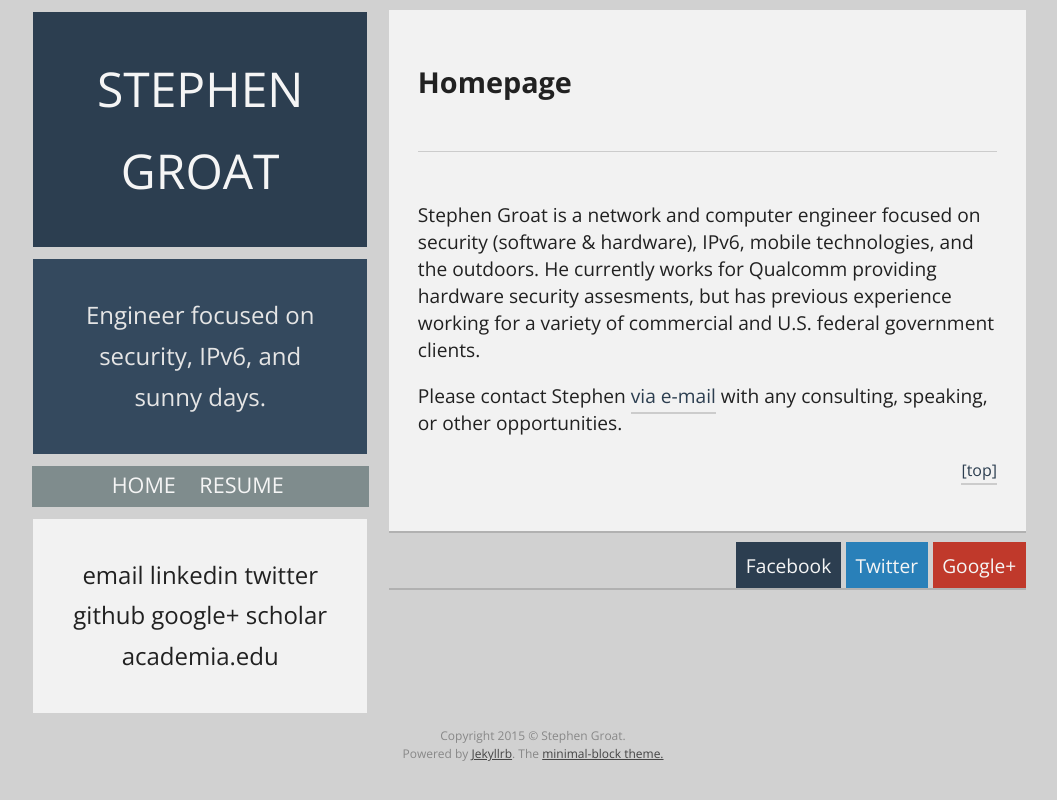
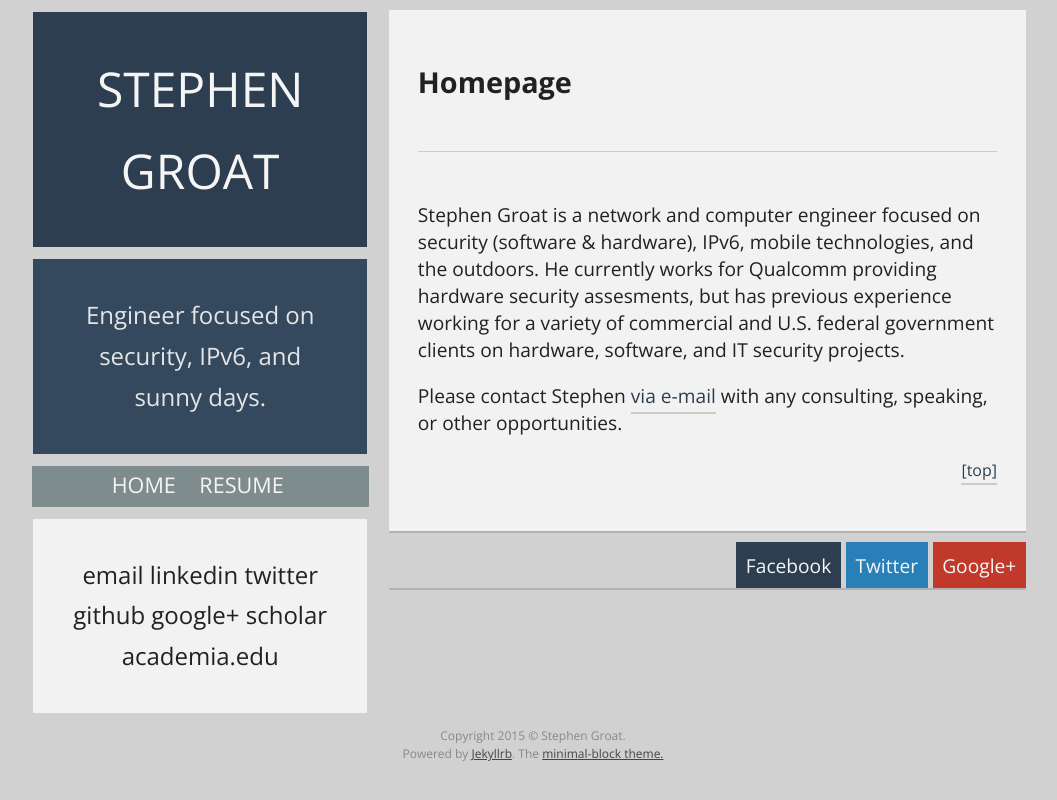
Before and after one commit to drvy/minimal-block, a Jekyll site: the page built from _posts/2015-02-09-homepage.md, in a window 1280 px wide. Shown: the top 800 px of the page, without its empty margins (107-1164 px from the left). Built offline with Jekyll 4.4.1, drawn with Linux system fonts in a browser that asks for light colours; Markdown is read by kramdown in place of the engine named in the settings.

Commit message:
Update 2015-02-09-homepage.md

```diff
--- a/_posts/2015-02-09-homepage.md
+++ b/_posts/2015-02-09-homepage.md
@@ -3,6 +3,6 @@ layout: post
 title:  "Homepage"
 ---
 
-Stephen Groat is a network and computer engineer focused on security (software & hardware), IPv6, mobile technologies, and the outdoors. He currently works for Qualcomm providing hardware security assesments, but has previous experience working for a variety of commercial and U.S. federal government clients.
+Stephen Groat is a network and computer engineer focused on security (software & hardware), IPv6, mobile technologies, and the outdoors. He currently works for Qualcomm providing hardware security assesments, but has previous experience working for a variety of commercial and U.S. federal government clients on hardware, software, and IT security projects.
 
 Please contact Stephen [via e-mail](mailto:stephen@egroat.com) with any consulting, speaking, or other opportunities.
```
